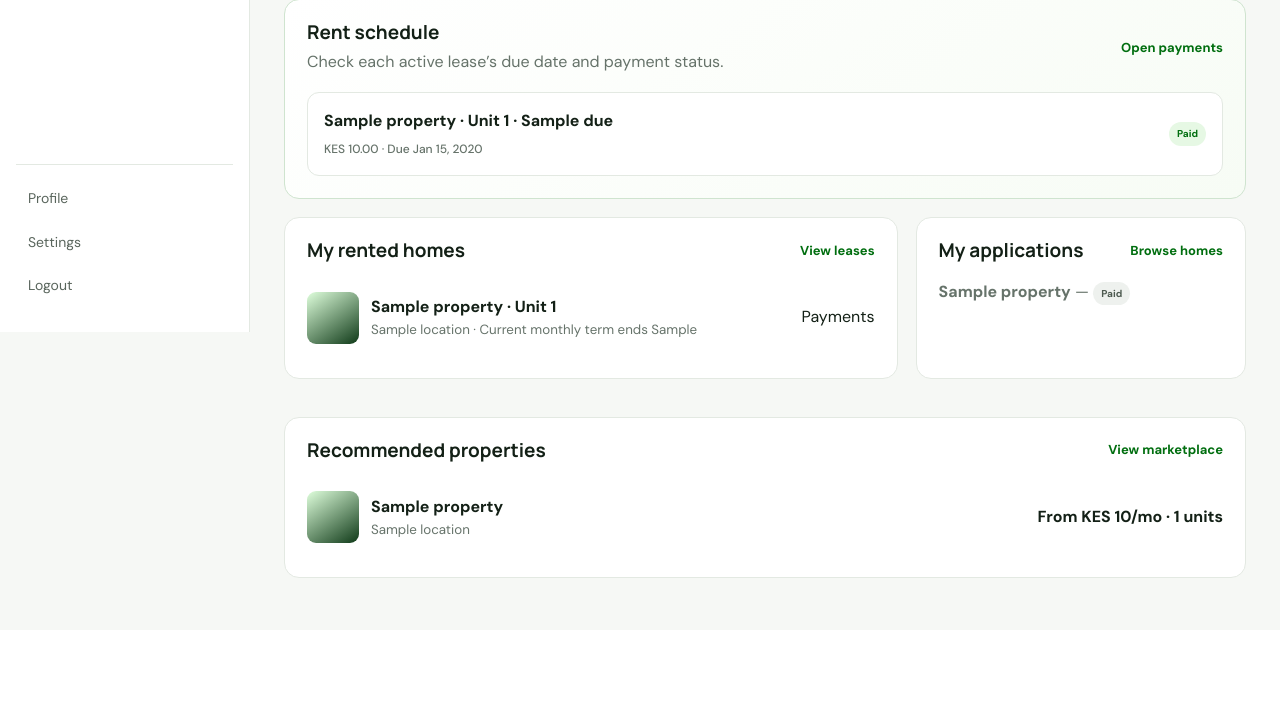
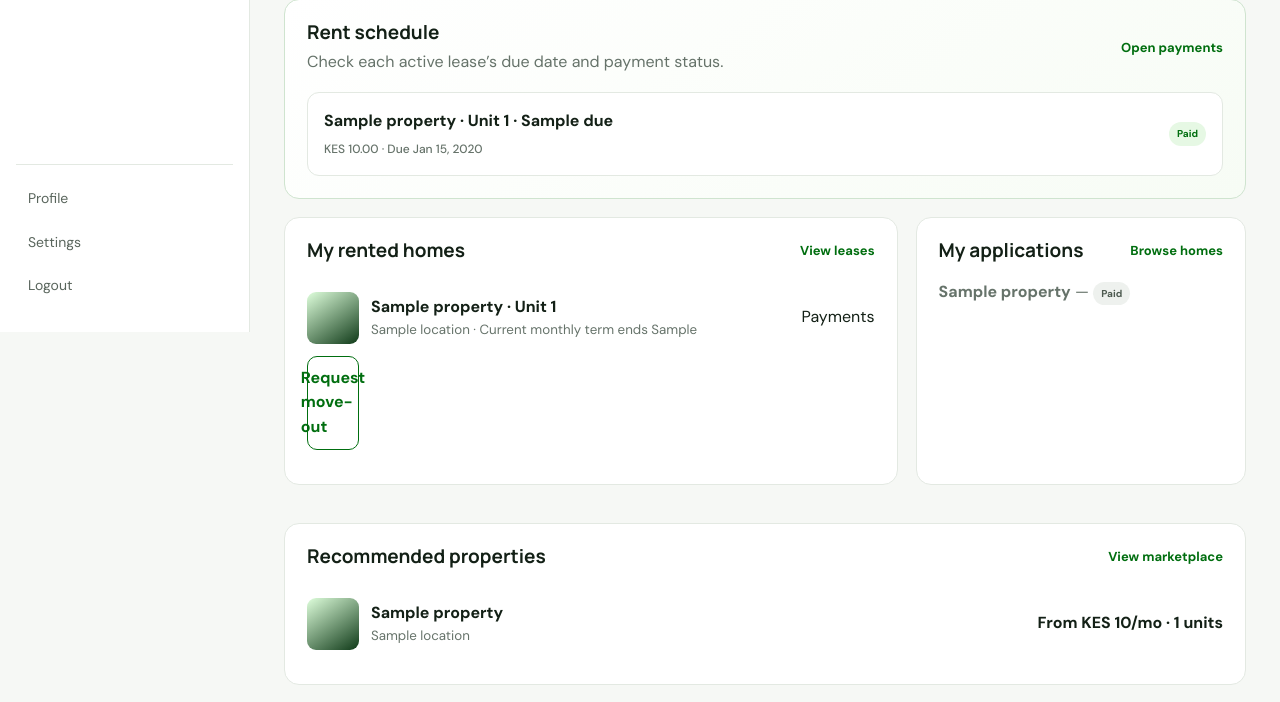
Before and after one commit to Newton2100-bit/Estatehub, a Django app: template templates/dashboards/tenant.html in a window 1280 px wide. Shown: the part 468-1170 px from the top of the page. Before the commit the page ends 1046 px from the top, so only its background shows below. Run offline with Django 5.2, Linux system fonts and the light colour scheme; the template is opened without the code that fills it: most values are stand-ins (such as "Sample title", 1, 10 or a date in 2020).

Commit message:
Link tenant dashboard to move-out request

```diff
--- a/templates/dashboards/tenant.html
+++ b/templates/dashboards/tenant.html
@@ -4,6 +4,6 @@
 <div class="page-head"><div><div class="eyebrow">TENANT DASHBOARD</div><h1>Welcome{% if request.user.first_name %}, {{request.user.first_name}}{% endif %}.</h1><p>Find a home, follow your applications, and look after your rented property.</p></div><a class="btn" href="/properties/">Browse properties</a></div>
 <div class="metric-grid"><div class="metric"><small>Active leases</small><strong>{{leases|length}}</strong><a href="/leases/">View leases</a></div><div class="metric"><small>Applications</small><strong>{{applications|length}}</strong><span>Including pending reviews</span></div><div class="metric"><small>Open complaints</small><strong>{{requests|length}}</strong><a href="/maintenance/">View maintenance</a></div><div class="metric"><small>Rent due now</small><strong>KES {{rent_due_total|floatformat:2}}</strong><span>{{rent_due_count}} month{{rent_due_count|pluralize}} due or overdue</span><a href="/payments/">View rent schedule</a></div></div>
 {% if leases %}<section class="panel rent-payment-panel"><div class="panel-head"><div><h2>Rent schedule</h2><p>Check each active lease’s due date and payment status.</p></div><a href="/payments/">Open payments</a></div><div class="rent-payment-list">{% for due in rent_dues %}<article class="rent-payment-item rent-due-item"><div><b>{{due.lease.property.title}} · Unit {{due.lease.unit.unit_number|default:'1'}} · {{due.period_label}}</b><small>KES {{due.amount|floatformat:2}} · Due {{due.due_date|date:'M j, Y'}}</small></div><span class="badge {% if due.status == 'Paid' %}green{% elif due.status == 'Overdue' or due.status == 'Needs payment review' %}red{% elif due.status == 'Due today' %}amber{% else %}green{% endif %}">{{due.status}}</span>{% if due.payable %}<a class="btn small" href="/payments/">Pay this month</a>{% endif %}</article>{% endfor %}</div></section>{% endif %}
-<div class="content-grid"><section class="panel"><div class="panel-head"><h2>My rented homes</h2><a href="/leases/">View leases</a></div>{% for lease in leases %}<article class="property-row"><div class="thumb"></div><div><b>{{lease.property.title}} · Unit {{lease.unit.unit_number|default:'1'}}</b><small>{{lease.property.location}} · Current monthly term ends {{lease.current_term_end}}</small></div><a href="/payments/">Payments</a></article>{% empty %}<p>You have no active leases. Approved available homes are ready to browse.</p>{% endfor %}</section><section class="panel"><div class="panel-head"><h2>My applications</h2><a href="/properties/">Browse homes</a></div>{% for application in applications %}<p><b>{{application.property.title}}</b> — <span class="badge">{{application.status}}</span></p>{% empty %}<p>You have not applied to rent a home yet.</p>{% endfor %}</section></div>
+<div class="content-grid"><section class="panel"><div class="panel-head"><h2>My rented homes</h2><a href="/leases/">View leases</a></div>{% for lease in leases %}<article class="property-row tenant-rented-home"><div class="thumb"></div><div><b>{{lease.property.title}} · Unit {{lease.unit.unit_number|default:'1'}}</b><small>{{lease.property.location}} · Current monthly term ends {{lease.current_term_end}}</small></div><a href="/payments/">Payments</a><a class="btn small ghost" href="/leases/#lease-{{lease.id}}">Request move-out</a></article>{% empty %}<p>You have no active leases. Approved available homes are ready to browse.</p>{% endfor %}</section><section class="panel"><div class="panel-head"><h2>My applications</h2><a href="/properties/">Browse homes</a></div>{% for application in applications %}<p><b>{{application.property.title}}</b> — <span class="badge">{{application.status}}</span></p>{% empty %}<p>You have not applied to rent a home yet.</p>{% endfor %}</section></div>
 <section class="panel"><div class="panel-head"><h2>Recommended properties</h2><a href="/properties/">View marketplace</a></div>{% for p in properties %}<a class="property-row" href="/property/{{p.id}}/">{% with cover=p.images.first %}<div class="thumb">{% if cover %}<img src="{{cover.image.url}}" alt="{{p.title}} property photo">{% endif %}</div>{% endwith %}<div><b>{{p.title}}</b><small>{{p.location}}</small></div><strong>From KES {{p.starting_rent|floatformat:0}}/mo · {{p.available_unit_count}} units</strong></a>{% empty %}<p>No available listings right now.</p>{% endfor %}</section>
 {% endblock %}
```
